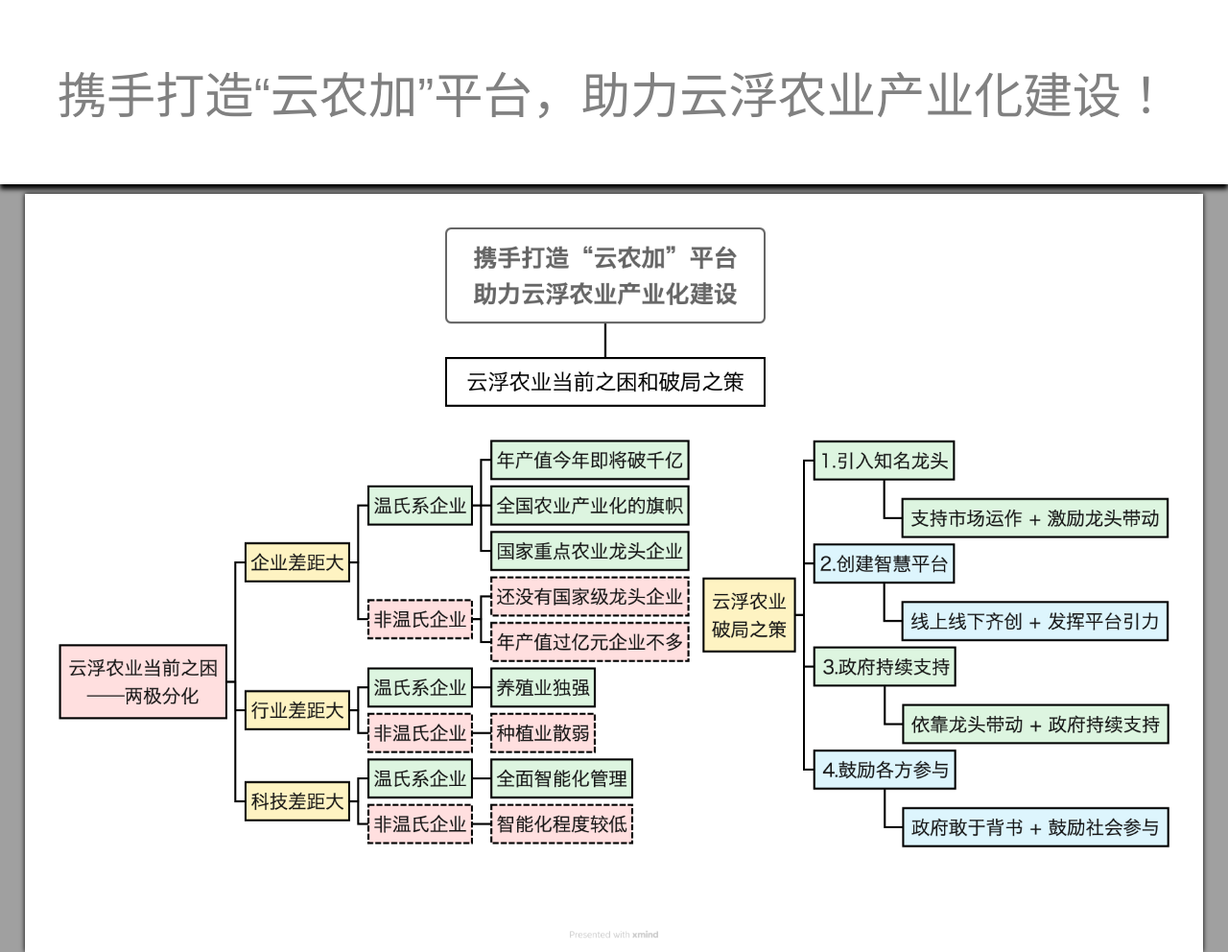
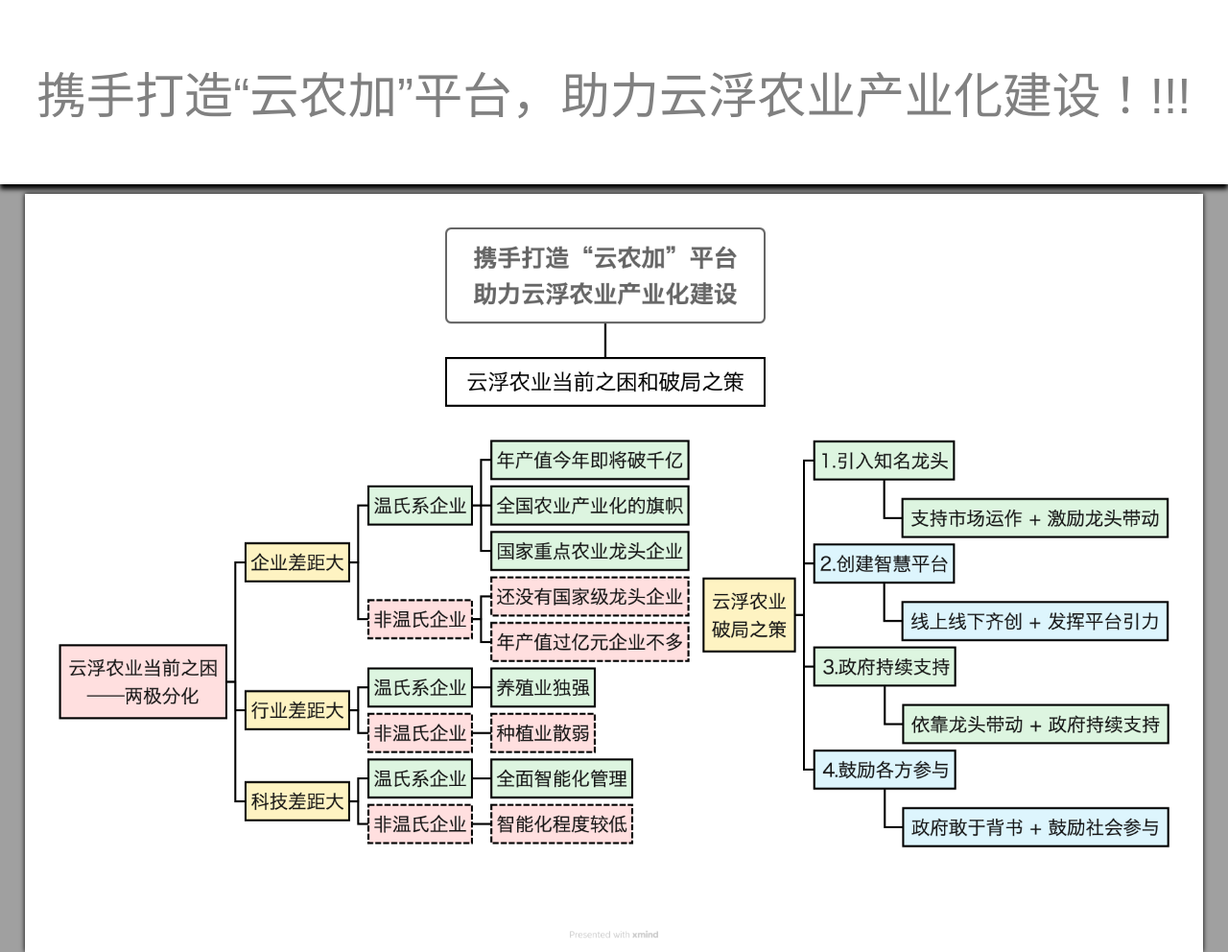
Before and after one commit to YunFuJia/YunFuJia.github.io, a plain HTML site: page index.html in a window 1280 px wide. Shown: the top 992 px of the page at 96% size. Drawn offline with Linux system fonts and the light colour scheme.

Commit message:
Update index.html

```diff
--- a/index.html
+++ b/index.html
@@ -11,7 +11,7 @@
 </head>
 <body style="background-color: #A0A0A0; color: gray; font-family: Arial, Helvetica, sans-serif; margin: 0;">
 	<header style="background-color: white; padding: 0.5em; text-align: center; box-shadow: 0 5px 5px black;">
-		<h3 style="font-weight: 1; font-size: 4vw;">携手打造“云农加”平台，助力云浮农业产业化建设！</h3>
+		<h3 style="font-weight: 1; font-size: 4vw;">携手打造“云农加”平台，助力云浮农业产业化建设！!!!</h3>
 	</header>
 	<div id="main" style="max-width: 96vw; margin: auto;">
 		<div style="max-width: 1280px; margin: auto;">
```
